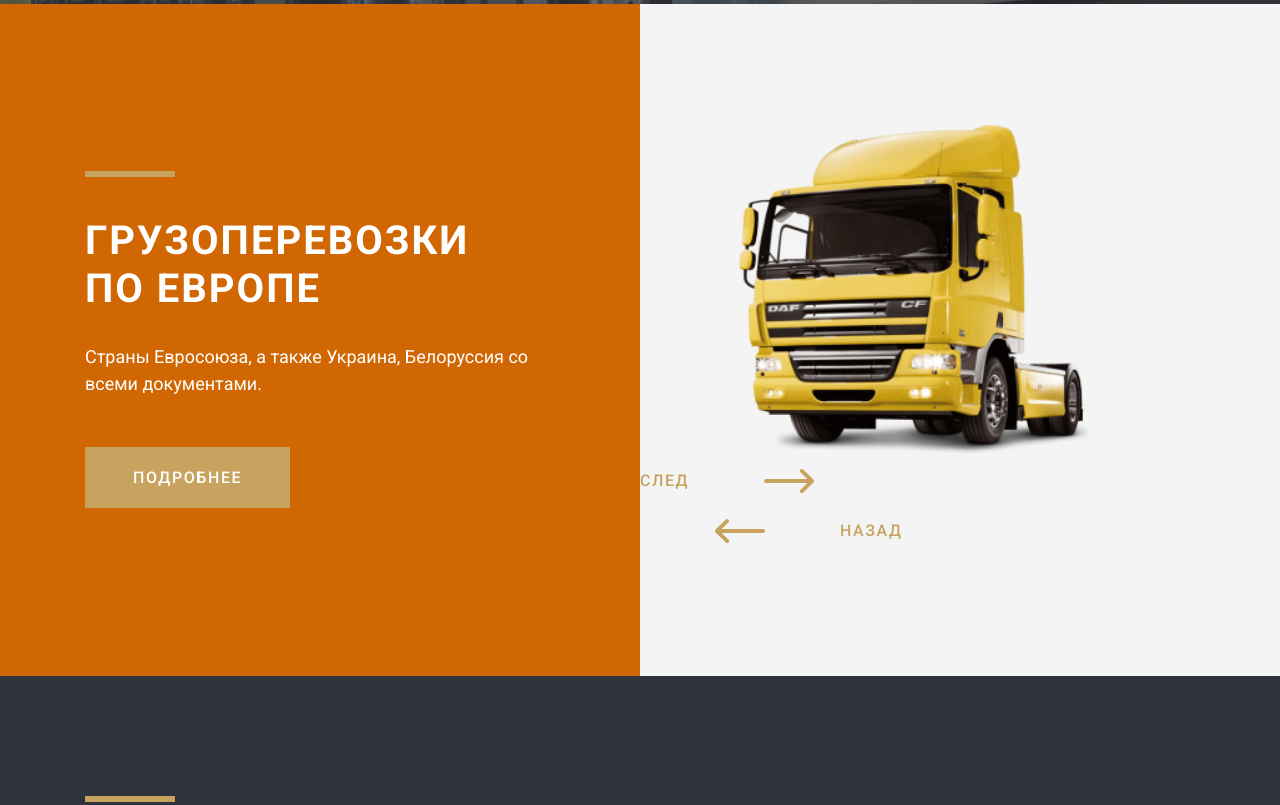
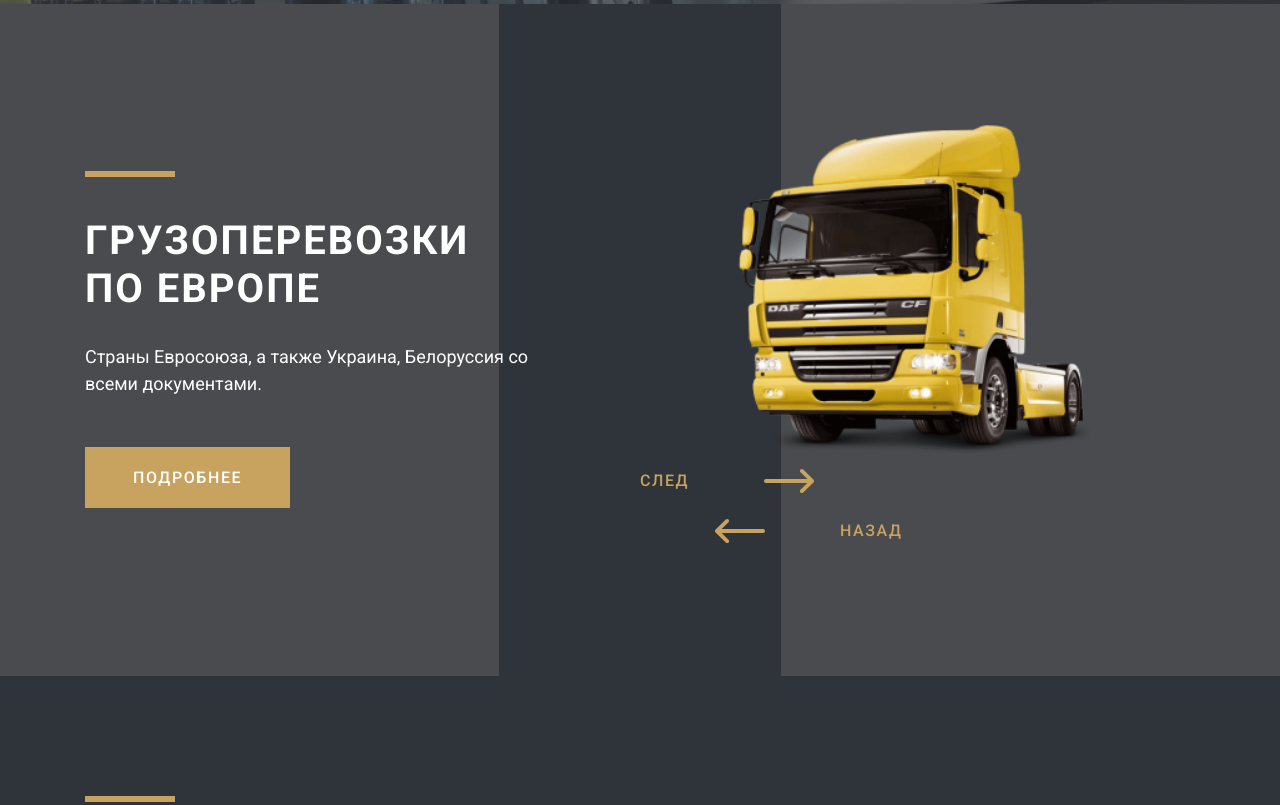
Before and after one commit to zhamalamazalieva/Transport, a plain HTML site: page index.html in a window 1280 px wide. Shown: the part 780-1585 px from the top of the page. Drawn offline with Linux system fonts and the light colour scheme.

Commit message:
improvments to the section 'transportation'

```diff
--- a/index.html
+++ b/index.html
@@ -4,6 +4,7 @@
     <meta charset="UTF-8">
     <meta name="viewport" content="width=device-width, initial-scale=1.0">
     <link rel="stylesheet" href="./styles/index.css">
+    <link rel="icon" href="./img/svg/Frame.svg" sixes="16*16">
     <title>Грузовые перевозки по Европе</title>
 </head>
 <body>
@@ -65,7 +66,7 @@
                        </a>
                     </div>
                 </div>
-                <div class="col-6">
+                <div class="col-6 left">
                     <div class="header__item">
                         <nav class="header__nav">
                             <ul class="nav__menu">
--- a/styles/header.css
+++ b/styles/header.css
@@ -30,6 +30,9 @@
 .header__bottom .header__row{
     justify-content: space-between;
     align-items: center
+}
+.left{
+    justify-self: flex-end;
 }
 .header__nav{
 }
--- a/styles/transportation.css
+++ b/styles/transportation.css
@@ -55,11 +55,11 @@
 .before::before {
     content: '';
     position: absolute;
-    right:0;
+    left:0;
     top: 0;
-    width: 100%;
+    width: 39%;
     height: 100%;
-    background-color: #d16703;
+    background-color: #494b4e;
     z-index: -1;
   }
   .after::after {
@@ -67,9 +67,9 @@
     position: absolute;
     right: 0;
     top: 0;
-    width: 50%;
+    width: 39%;
     height: 100%;
-    background-color: #f4f4f4;
+    background-color: #494b4e;;
     z-index: -1;
   }
 /*transportation__slider
```
Also changed, not shown: img/svg/Frame.svg (added).
